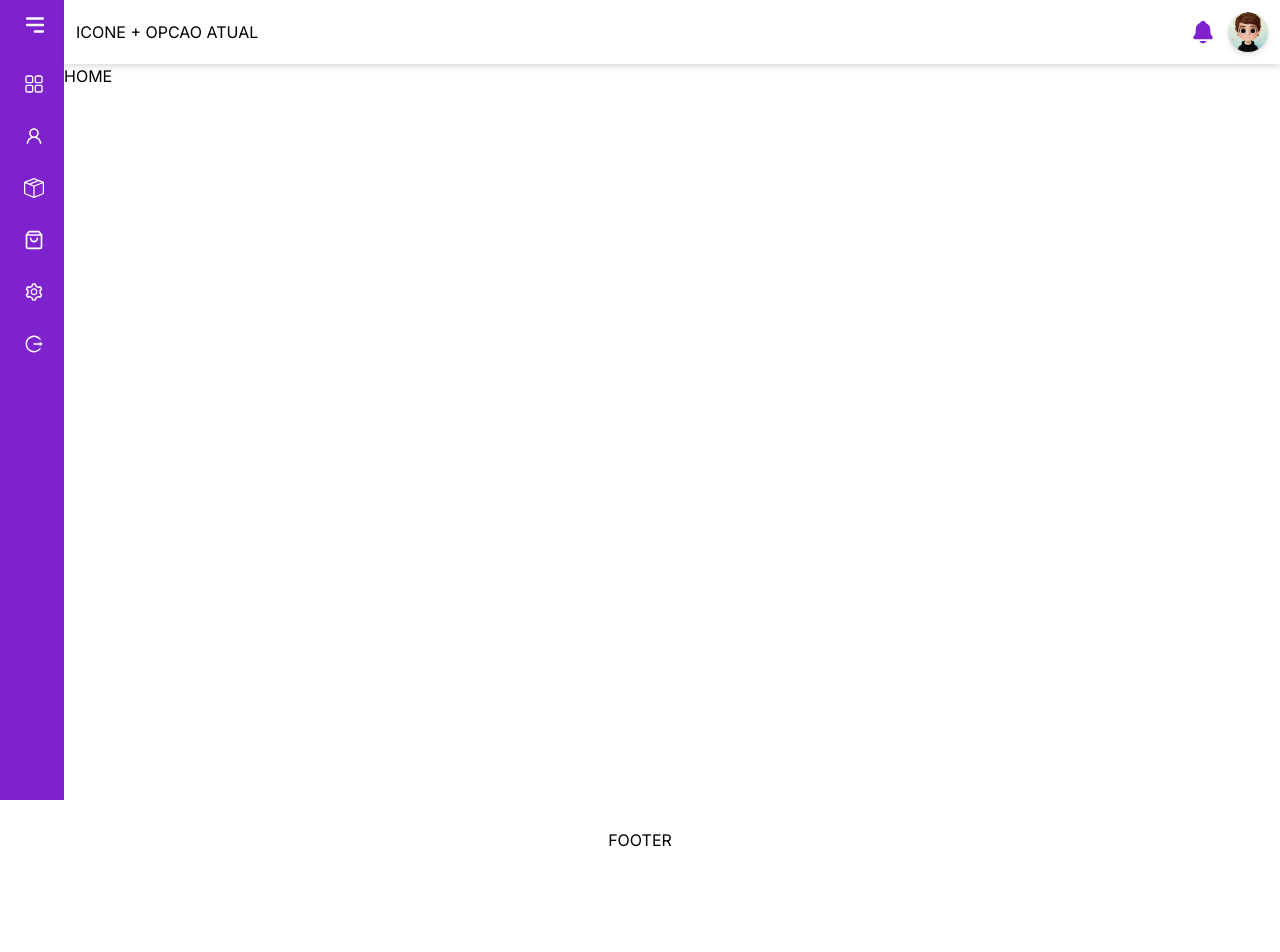
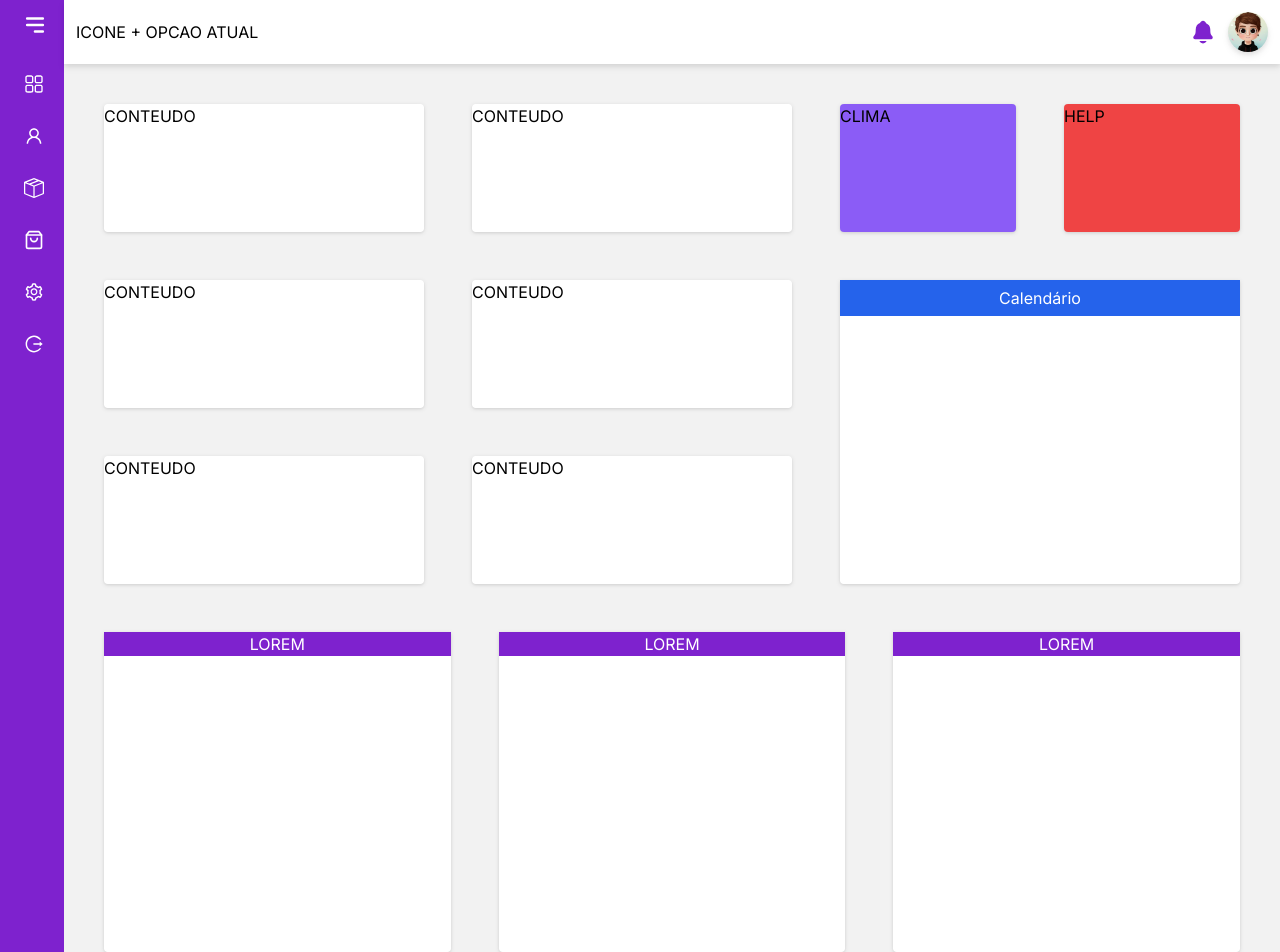
Before and after one commit to CamilodeAssis/Smart-Store-1.0, a React (Vite) app in the folder client/: page / in a window 1280 px wide. Shown: the top 952 px of the page. Before the commit the page ends 880 px from the top, so only its background shows below. Built offline with nearby package versions, Linux system fonts and the light colour scheme.

Commit message:
updatre dashboard, add layout grid

```diff
--- a/client/src/components/Dashboard.tsx
+++ b/client/src/components/Dashboard.tsx
@@ -7,8 +7,55 @@ export const Dashboard = () => {
   return (
     <>
       <NavBar />
-      <div></div>
+      <div className="flex flex-col bg-grayBG min-h-screen w-full p-10 gap-12" >
+
+        <div className=" flex justify-between gap-12 ">
+          <div className="w-full">
+            <div className=" grid grid-cols-2 grid-flow-row gap-12 " >
+              <div className="w-auto h-32 bg-white drop-shadow rounded">CONTEUDO</div>
+              <div className="w-auto h-32 bg-white drop-shadow rounded">CONTEUDO</div>
+              <div className="w-auto h-32 bg-white drop-shadow rounded">CONTEUDO</div>
+              <div className="w-auto h-32 bg-white drop-shadow rounded">CONTEUDO</div>
+              <div className="w-auto h-32 bg-white drop-shadow rounded">CONTEUDO</div>
+              <div className="w-auto h-32 bg-white drop-shadow rounded">CONTEUDO</div>
+            </div>
+          </div>
+
+          <div className="flex flex-col gap-12">
+            <div className="flex gap-12">
+              <div className="bg-violet-500 w-44 h-32 rounded drop-shadow" >
+                CLIMA
+              </div>
+              <div className="bg-red-500 w-44 h-32 rounded drop-shadow">
+                HELP
+              </div>
+            </div>
+            <div className="rounded-b bg-white h-full drop-shadow">
+              <div className="bg-blue-600  h-9 flex items-center justify-center text-white ">Calendário</div>
+            </div>
+          </div>
+
+        </div>
+
+        <div className="w-full">
+          <div className=" grid grid-flow-col gap-12 " >
+            <div className="w-auto h-80 bg-white drop-shadow rounded-b">
+              <div className="bg-purple-700 flex justify-center items-center text-white">LOREM</div>
+            </div>
+            <div className="w-auto h-80 bg-white drop-shadow rounded-b">
+              <div className="bg-purple-700 flex justify-center items-center text-white">LOREM</div>
+            </div>
+            <div className="w-auto h-80 bg-white drop-shadow rounded-b">
+              <div className="bg-purple-700 flex justify-center items-center text-white">LOREM</div>
+            </div>
+
+          </div>
+        </div>
+
+      </div>
+
     </>
+
   );
 
 }
--- a/client/src/components/Footer.tsx
+++ b/client/src/components/Footer.tsx
@@ -1,6 +1,6 @@
 
 export const Footer = () => {
     return(
-        <div className="bg-white w-full h-20 flex justify-center items-center">FOOTER</div>
+        <div className="bg-white w-full h-20 flex justify-center items-center ">FOOTER</div>
     );
 }
--- a/client/src/components/Menu.tsx
+++ b/client/src/components/Menu.tsx
@@ -30,7 +30,7 @@ export const Menu = () => {
                             </h2>
                             <h2
                                 className={` ${isOpen && "hidden"
-                                    } absolute left-48 bg-white  text-slate-700 whitespace-pre rounded-md drop-shadow-lg px-0 py-0 w-0 overflow-hidden group-hover:px-2 group-hover:py-1 group-hover:left-14 group-hover:duration-300 group-hover:w-fit`}>
+                                    } absolute left-48 bg-white  text-slate-700 whitespace-pre rounded-md drop-shadow-lg px-0 py-0 w-0 overflow-hidden group-hover:px-2 group-hover:py-1 group-hover:left-14 group-hover:duration-300 group-hover:z-10 group-hover:w-fit`}>
                                 {menu.name}
                             </h2>
                         </Link>
--- a/client/src/routes/GlobalRoutes.tsx
+++ b/client/src/routes/GlobalRoutes.tsx
@@ -1,14 +1,14 @@
 import { BrowserRouter, Route, Routes } from "react-router-dom";
-import { Home } from "../components/Home";
+
 import { Login } from "../components/Login";
 import { User } from "../components/User";
-
+import { Dashboard } from "../components/Dashboard";
 
 
 export const GlobalRoutes = () => {
     return (
             <Routes>
-                <Route path="/"  element={<Home />}/>
+                <Route path="/"  element={<Dashboard />}/>
                 <Route path="/login"  element={<Login />}/>
                 <Route path="/user"  element={<User />}/>
             </Routes>
```
